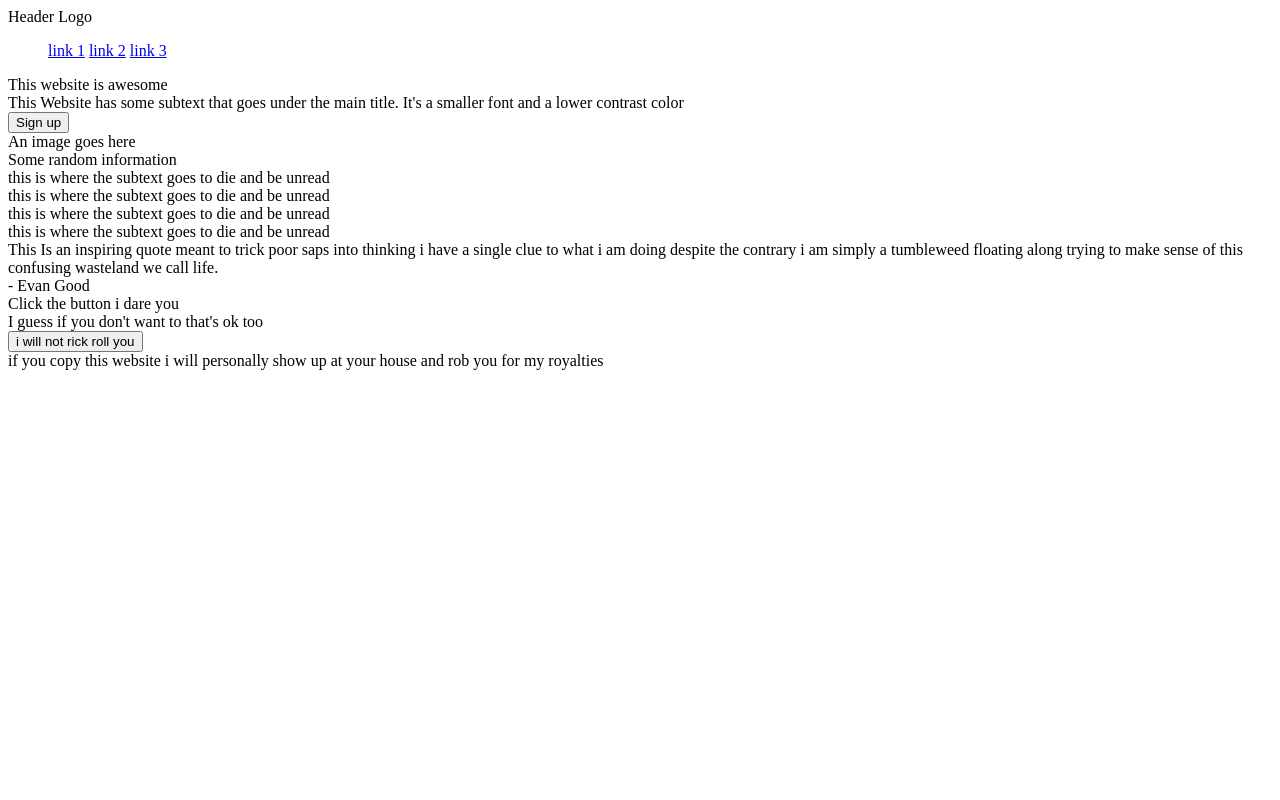
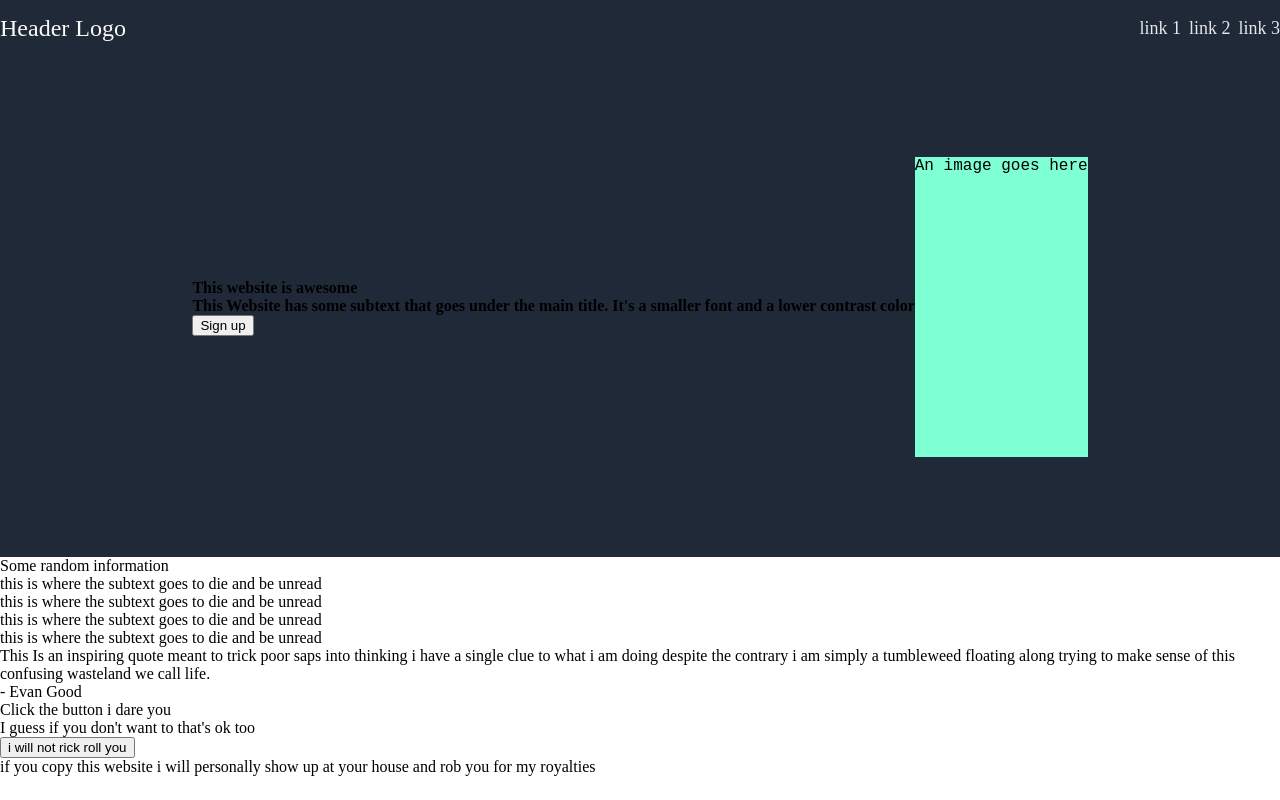
Before and after one commit to Goodevan02/product-landing-page-project, a plain HTML site: page index.html in a window 1280 px wide. Drawn offline with Linux system fonts and the light colour scheme; the site is published under a folder, as on GitHub Pages, so addresses that start at the root find nothing.

Commit message:
actually fixed css dir

```diff
--- a/index.html
+++ b/index.html
@@ -5,15 +5,15 @@
     <meta http-equiv="X-UA-Compatible" content="IE=edge">
     <meta name="viewport" content="width=device-width, initial-scale=1.0">
     <title>Product-landing-project</title>
-    <link rel="stylesheet" href="/styles.css">
+    <link rel="stylesheet" href="./styles.css">
 </head>
 <body>
     <div class="header">
         <div class="header-logo">Header Logo</div>
         <ul class="right-links">
-            <a href="/index.html">link 1</a>
-            <a href="/index.html">link 2</a>
-            <a href="/index.html">link 3</a>
+            <a href="./index.html">link 1</a>
+            <a href="./index.html">link 2</a>
+            <a href="./index.html">link 3</a>
         </ul>
     </div>
     <div class="body">
```
